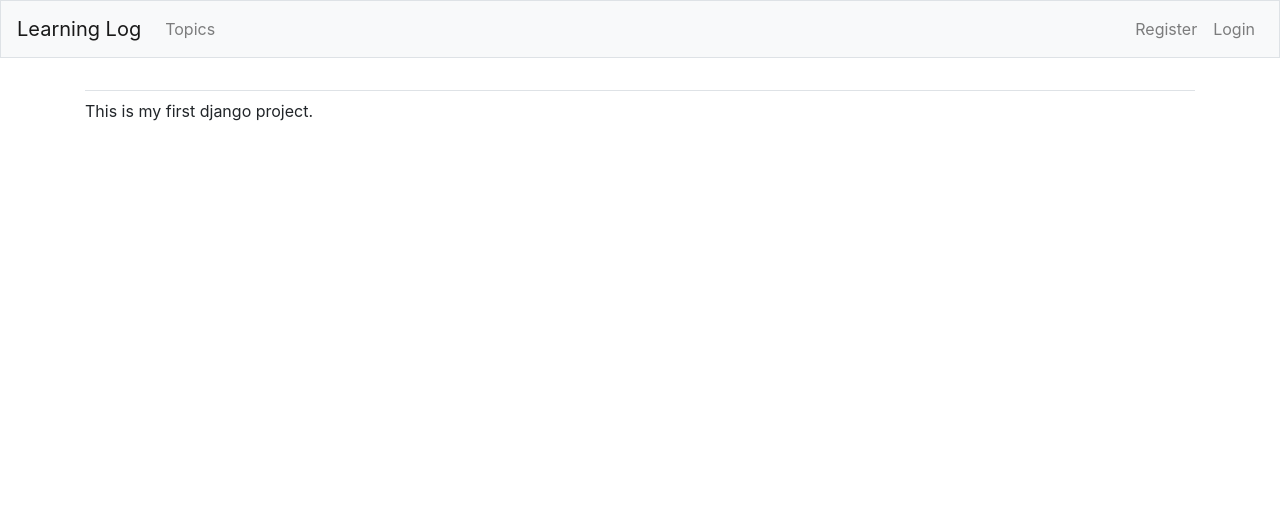
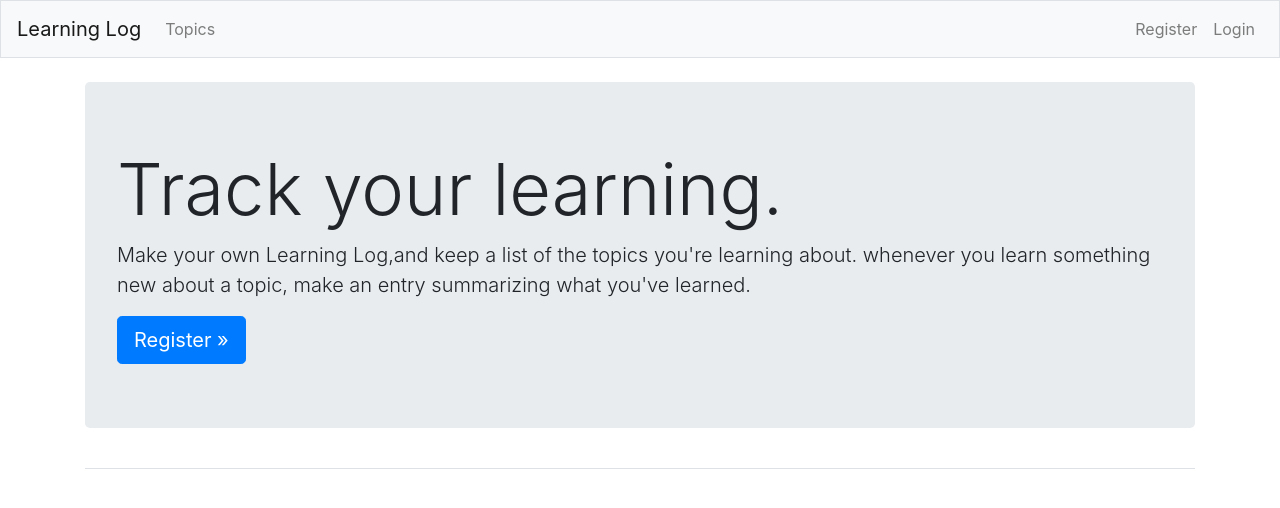
Before and after one commit to Rohambadi/learning-log-with-django, a Django app: page / in a window 1280 px wide. Shown: the top 508 px of the page. Run offline with Django 3.2, Linux system fonts and the light colour scheme; some libraries are stand-ins or nearby versions.

Commit message:
index.html modified with bootstrap

```diff
--- a/learning_logs/templates/learning_logs/index.html
+++ b/learning_logs/templates/learning_logs/index.html
@@ -1,5 +1,19 @@
 {% extends "learning_logs/base.html" %}
 
-{% block content %}
-  <p> This is my first django project.</p>
-{% endblock content %}
+{% block page_header %}
+
+  <div class="jumbotron">
+  	<h1 class="display-3">Track your learning.</h1>
+
+  	<p class="lead">Make your own Learning Log,and keep a list of
+  	 the topics you're learning about. whenever you learn something new about a
+     topic, make an entry summarizing what you've learned.</p>
+
+
+    <a class="btn btn-lg btn-primary" href="{% url 'users:register' %}"
+     role="button">Register &raquo;</a>
+
+
+  </div>
+
+{% endblock page_header %}
```
